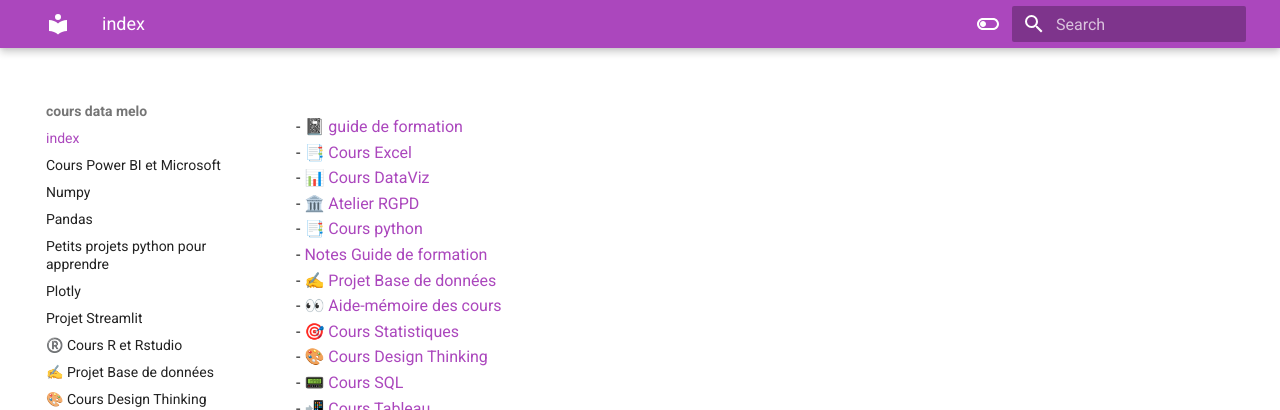
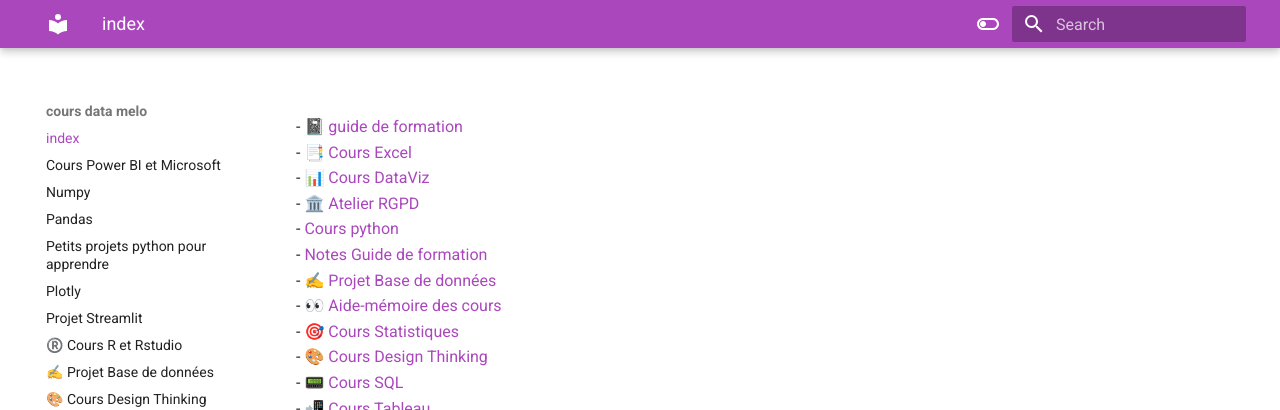
Before and after one commit to MelodyDuplaix/cours-data-melo, an MkDocs documentation site: the page built from docs/index.md, in a window 1280 px wide. Shown: the top 410 px of the page. Built offline with MkDocs 1.6.1 and Material for MkDocs 9.7.7, drawn with Linux system fonts in a browser that asks for light colours; part of the change alters nothing that is shown.

```diff
--- a/docs/index.md
+++ b/docs/index.md
@@ -17,18 +17,18 @@ title: index
 - [📑 Cours Excel](./%F0%9F%93%91%20Cours%20Excel.md#)
 - [📊 Cours DataViz](./%F0%9F%93%8A%20Cours%20DataViz.md#)
 - [🏛️ Atelier RGPD](./%F0%9F%8F%9B%EF%B8%8F%20Atelier%20RGPD.md#)
-- [📑 Cours python](../%F0%9F%93%91%20Cours%20python.md#)
+- [Cours python](./Cours%20python.md#)
 - [Notes Guide de formation](../Notes%20Guide%20de%20formation.md#)
-- [✍️ Projet Base de données](../%E2%9C%8D%EF%B8%8F%20Projet%20Base%20de%20donn%C3%A9es.md#)
-- [👀 Aide-mémoire des cours](../%F0%9F%91%80%20Aide-m%C3%A9moire%20des%20cours.md#)
-- [🎯 Cours Statistiques](../%F0%9F%8E%AF%20Cours%20Statistiques.md#)
-- [🎨 Cours Design Thinking](../%F0%9F%8E%A8%20Cours%20Design%20Thinking.md#)
-- [📟 Cours SQL](../%F0%9F%93%9F%20Cours%20SQL.md#)
-- [📲 Cours Tableau](../%F0%9F%93%B2%20Cours%20Tableau.md#)
-- [📇 Cours python - Bases de données](../%F0%9F%93%87%20Cours%20python%20-%20Bases%20de%20donn%C3%A9es.md#)
-- [🐍 Projet python](../%F0%9F%90%8D%20Projet%20python.md#)
-- [®️ Cours R et Rstudio](../%C2%AE%EF%B8%8F%20Cours%20R%20et%20Rstudio.md#)
-- [Cours Power BI et Microsoft](../Cours%20Power%20BI%20et%20Microsoft.md#)
+- [✍️ Projet Base de données](./%E2%9C%8D%EF%B8%8F%20Projet%20Base%20de%20donn%C3%A9es.md#)
+- [👀 Aide-mémoire des cours](./%F0%9F%91%80%20Aide-m%C3%A9moire%20des%20cours.md#)
+- [🎯 Cours Statistiques](./%F0%9F%8E%AF%20Cours%20Statistiques.md#)
+- [🎨 Cours Design Thinking](./%F0%9F%8E%A8%20Cours%20Design%20Thinking.md#)
+- [📟 Cours SQL](./%F0%9F%93%9F%20Cours%20SQL.md#)
+- [📲 Cours Tableau](./%F0%9F%93%B2%20Cours%20Tableau.md#)
+- [📇 Cours python - Bases de données](./%F0%9F%93%87%20Cours%20python%20-%20Bases%20de%20donn%C3%A9es.md#)
+- [🐍 Projet python](./%F0%9F%90%8D%20Projet%20python.md#)
+- [®️ Cours R et Rstudio](./%C2%AE%EF%B8%8F%20Cours%20R%20et%20Rstudio.md#)
+- [Cours Power BI et Microsoft](./Cours%20Power%20BI%20et%20Microsoft.md#)
 
 
 <div class="rich-link-card-container"><a class="rich-link-card" href="https://www.cefim.eu/" target="_blank">
```
